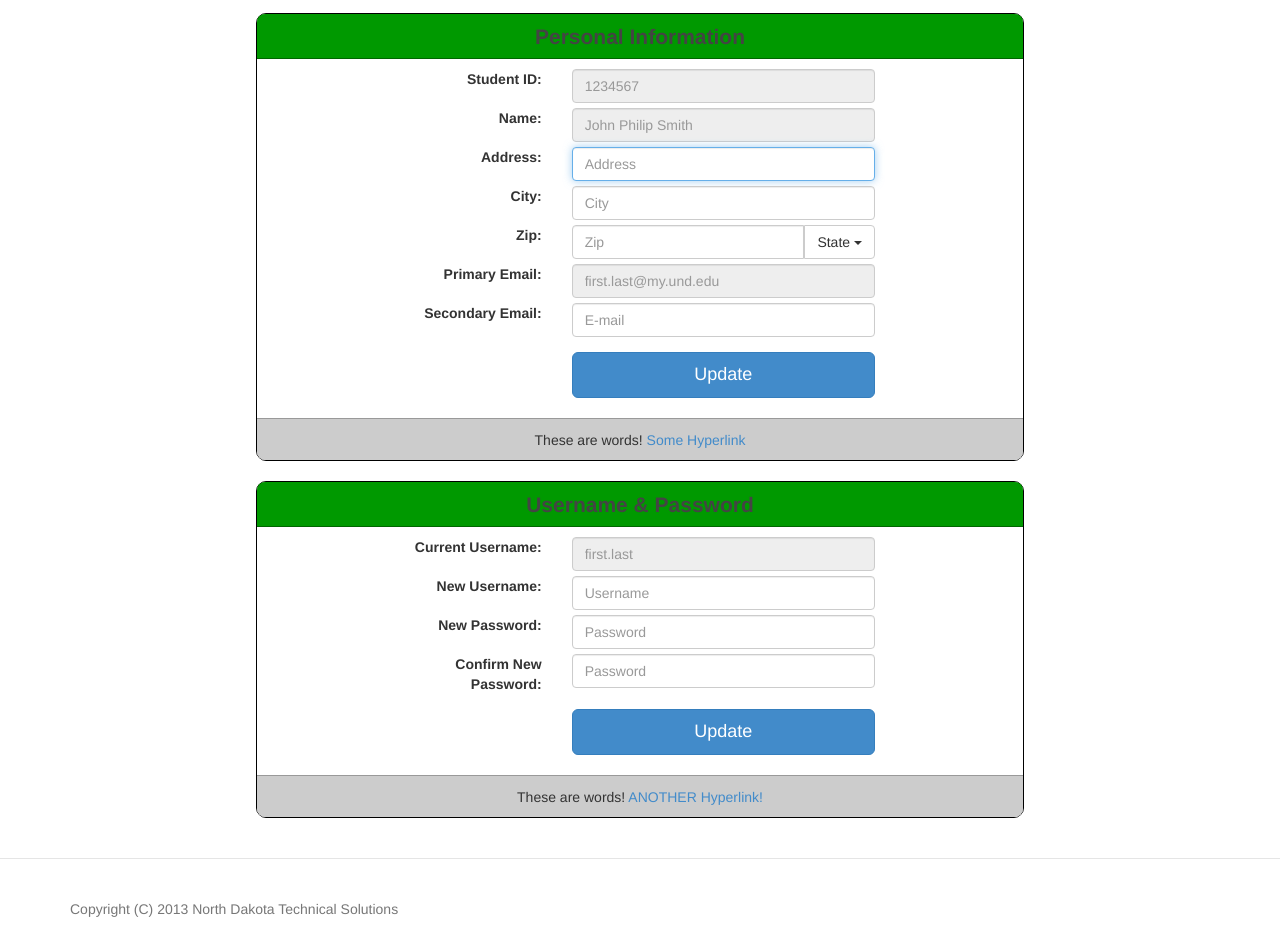
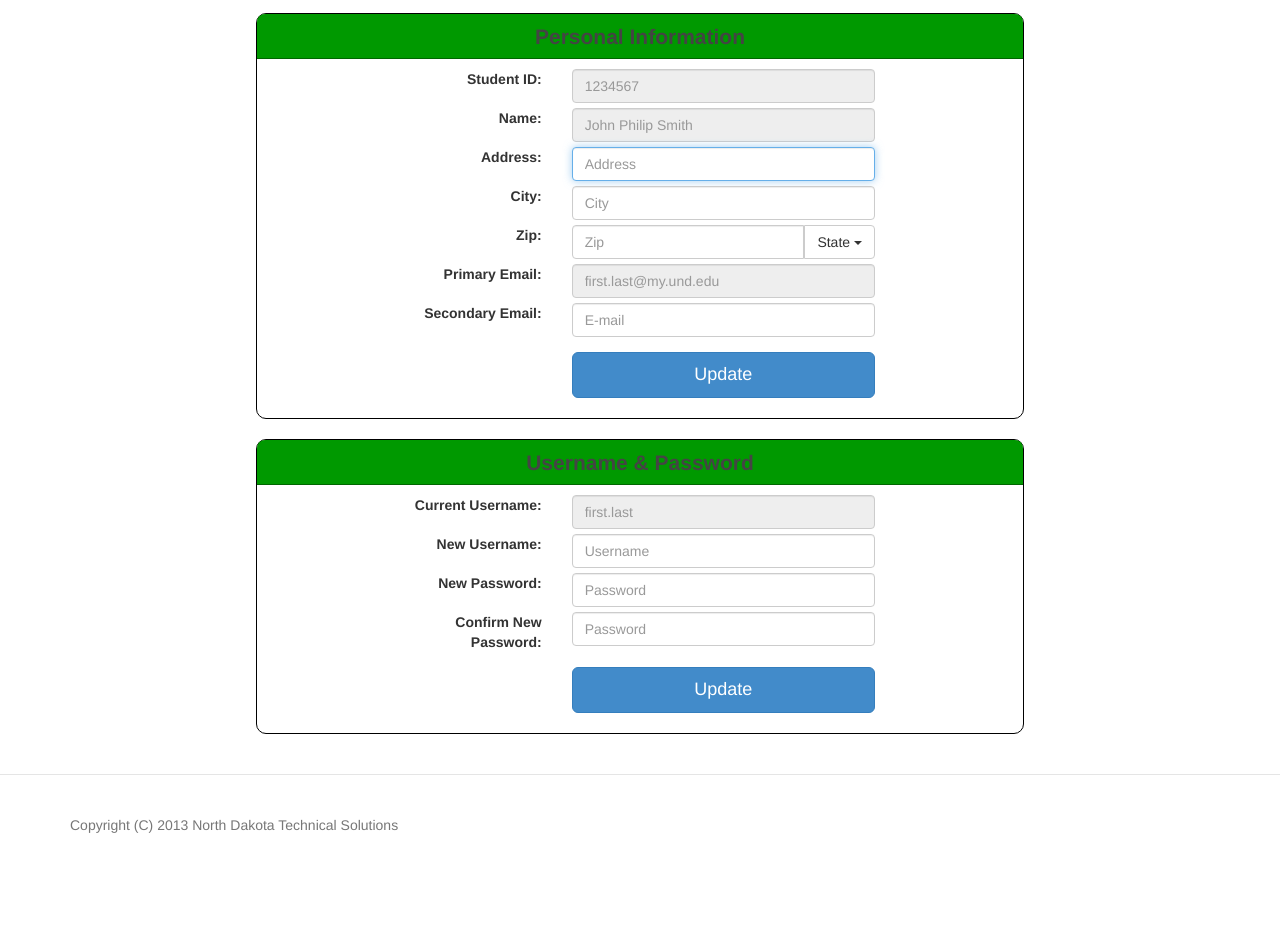
Before and after one commit to NDTS/ui-design, a plain HTML site: page project/info.html in a window 1280 px wide. Shown: the part 57-1006 px from the top of the page. After the commit the page ends 922 px from the top, so only its background shows below. Drawn offline with Linux system fonts and the light colour scheme.

Commit message:
Fixed info.html random hyperlinks

```diff
--- a/project/info.html
+++ b/project/info.html
@@ -114,9 +114,6 @@
                         </div>
                     </div>
                 </form>
-                <div class="uc-footer">
-                    These are words! <a href="claim.html">Some Hyperlink</a>
-                </div>
             </div>
         </div>
         <br>
@@ -166,9 +163,6 @@
                         </div>
                     </div>
                 </form>
-                <div class="uc-footer">
-                    These are words! <a href="claim.html">ANOTHER Hyperlink!</a>
-                </div>
             </div>
         </div>
 
```
